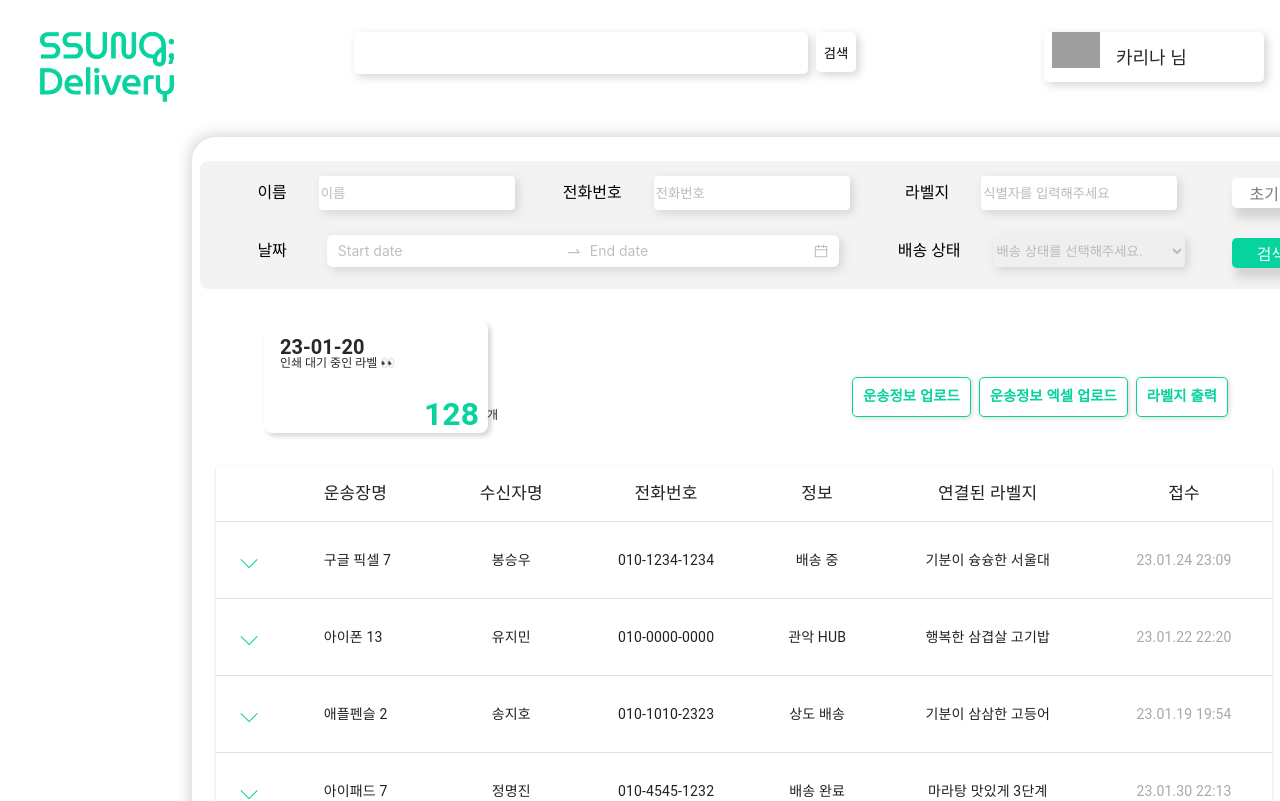
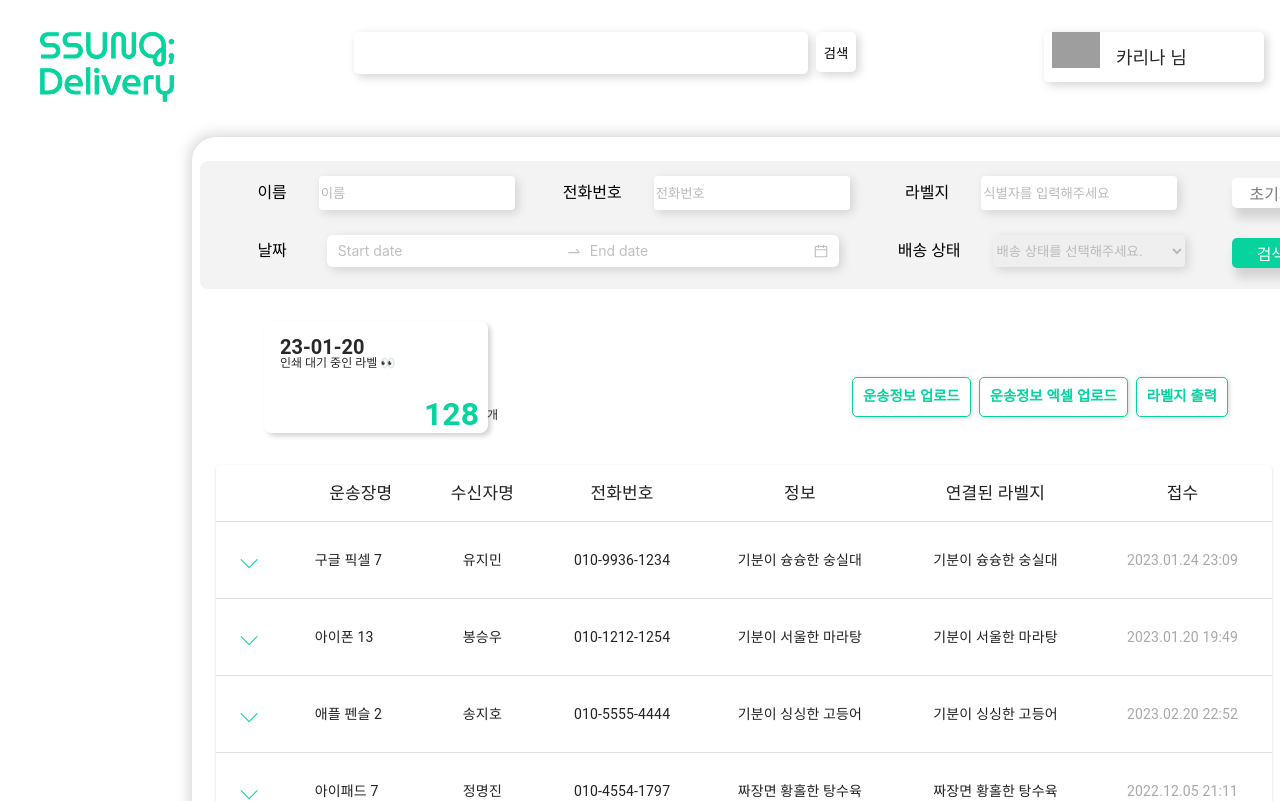
Before and after one commit to gdsc-ssu/ssung-delivery-frontend, a React (Vite) app in the folder packages/app/sender-client/: page / in a window 1280 px wide. Shown: the top 801 px of the page. Built offline with nearby package versions, Linux system fonts and the light colour scheme; grey boxes are pictures that could not be loaded.

Commit message:
chore(sender) : link mockup data into table

```diff
--- a/packages/app/sender-client/src/component/MuiTable.tsx
+++ b/packages/app/sender-client/src/component/MuiTable.tsx
@@ -17,32 +17,8 @@
 import { SHIP_TABLE_MOCK_DATA } from "../Model/shiptable.mock";
 import { ShippingStepType, ShipTableData } from "../Model/shiptable";
 
-const createData = (product: string,
-                    name: string,
-                    phone: string,
-                    info: string,
-                    label: string,
-                    registerdate: string
-                ) => {
-    return {
-        product,
-        name,
-        phone,
-        info,
-        label,
-        registerdate,
-        history: [
-            {
-                process1: 'Ordered',
-                process2: 'Shipping',
-                process3: 'Out For Delivery',
-                process4: 'Shipped',
-            },
-        ]
-    };
-}
 
-const Row = (props: {row: ReturnType<typeof createData> }) => {
+const Row = (props: {row: ShipTableData }) => {
     const { row } = props
     const [open, setOpen] = useState<boolean>(false);
 
@@ -59,7 +35,7 @@
             <TableCell component='th' scope='row'>{row.product}</TableCell>
             <TableCell align='center'>{row.name}</TableCell>
             <TableCell align='center'>{row.phone}</TableCell>
-            <TableCell align='center'>{row.info}</TableCell>
+            <TableCell align='center'>{row.label}</TableCell>
             <TableCell align='center'>{row.label}</TableCell>
             <TableCell align='center' style={{"color":"var(--form-text)"}}>{row.registerdate}</TableCell>
         </TableRow>
@@ -76,14 +52,14 @@
                                     <TableCell style={{"border":"none"}}>
                                         <Flex flexDirection={"column"} style={{"width":"60%"}}>
                                             <ProgressBar progress={'50%'} />
-                                            {row.history.map(historyRow => (
+                                            {/* {row.history.map(history => (
                                             <TableRow>
                                                 <TableCell style={{"border":"none", "width":"30%"}}>{historyRow.process1}</TableCell>
                                                 <TableCell style={{"border":"none", "width":"30%"}}>{historyRow.process2}</TableCell>
                                                 <TableCell style={{"border":"none", "width":"30%"}}>{historyRow.process3}</TableCell>
                                                 <TableCell style={{"border":"none", "width":"30%"}}>{historyRow.process4}</TableCell>
                                             </TableRow>
-                                            ))}
+                                            ))} */}
                                         </Flex>
                                     </TableCell>
                                 </TableRow>
@@ -97,13 +73,6 @@
     )
 }
 
-const rows = [
-    createData('구글 픽셀 7','봉승우','010-1234-1234','배송 중','기분이 슝슝한 서울대','23.01.24 23:09'),
-    createData('아이폰 13','유지민','010-0000-0000','관악 HUB','행복한 삼겹살 고기밥','23.01.22 22:20'),
-    createData('애플펜슬 2','송지호','010-1010-2323','상도 배송','기분이 삼삼한 고등어','23.01.19 19:54'),
-    createData('아이패드 7','정명진','010-4545-1232','배송 완료','마라탕 맛있게 3단계','23.01.30 22:13'),
-]
-
 const MuiTable = () => {
     return (
         <TableContainer component={Paper}>
@@ -111,16 +80,13 @@
             <TableHead>
                 <TableRow>
                     <TableCell />
-                    <TableCell style={{"fontSize":"17px"}}>운송장명</TableCell>
-                    <TableCell align='center' style={{"fontSize":"17px"}}>수신자명</TableCell>
-                    <TableCell align='center' style={{"fontSize":"17px"}}>전화번호</TableCell>
-                    <TableCell align='center' style={{"fontSize":"17px"}}>정보</TableCell>
-                    <TableCell align='center' style={{"fontSize":"17px"}}>연결된 라벨지</TableCell>
-                    <TableCell align='center' style={{"fontSize":"17px"}}>접수</TableCell>
+                    {["운송장명", "수신자명", "전화번호", "정보", "연결된 라벨지", "접수"].map(col => (
+                        <TableCell align='center' style={{"fontSize":"17px"}}>{col}</TableCell>)
+                    )}
                 </TableRow>
             </TableHead>
             <TableBody>
-                {rows.map(row => (
+                {SHIP_TABLE_MOCK_DATA.map(row => (
                     <Row key={row.name} row={row} />
                 ))}
             </TableBody>
```
